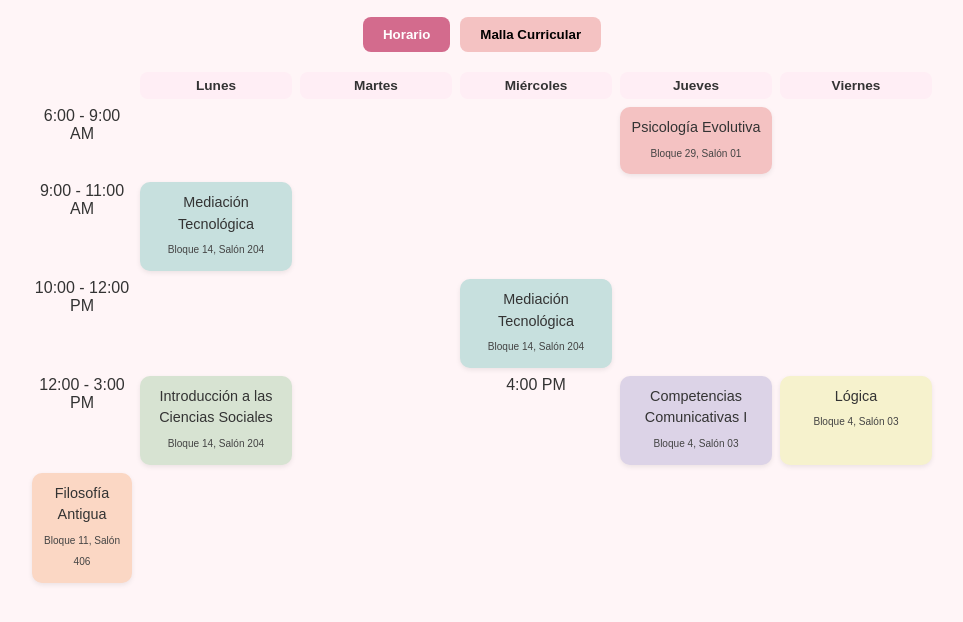
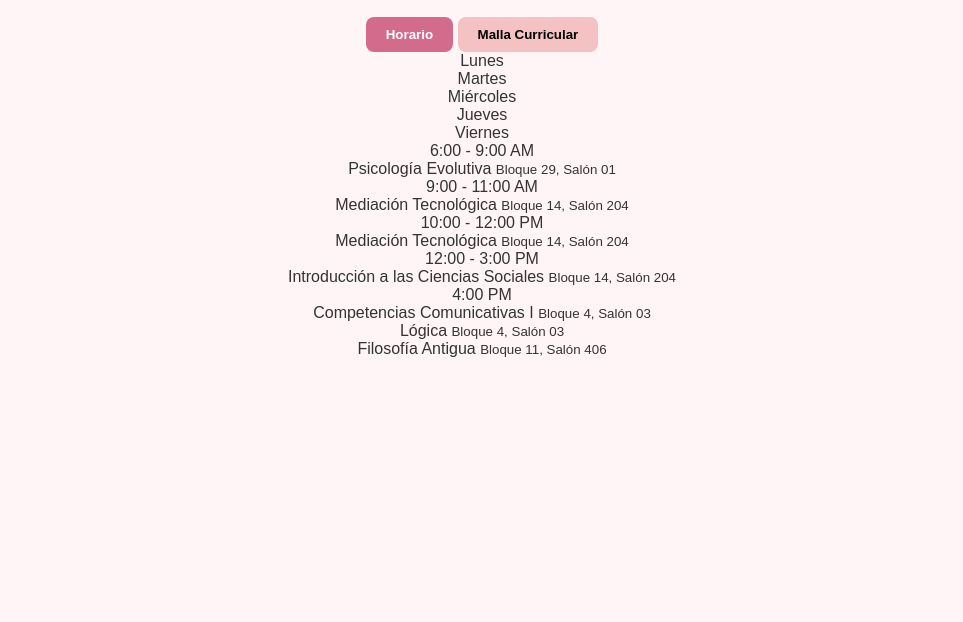
Before and after one commit to ktwhos/Horario, a plain HTML site: page index.html in a window 1280 px wide. Shown: the part 56-678 px from the top of the page, without its empty margins (158-1121 px from the left). Drawn offline with Linux system fonts and the light colour scheme.

Commit message:
Update index.html

```diff
--- a/index.html
+++ b/index.html
@@ -3,7 +3,7 @@
 <head>
   <meta charset="UTF-8">
   <meta name="viewport" content="width=device-width, initial-scale=1.0">
-  <title>Horario y Malla - Ciencias Sociales</title>
+  <title>Malla - Ciencias Sociales</title>
   <style>
     body {
       font-family: Arial, sans-serif;
@@ -17,14 +17,6 @@
       margin: 20px;
       font-size: 1.8em;
       font-weight: bold;
-    }
-
-    /* Botones pestañas */
-    .tabs {
-      display: flex;
-      justify-content: center;
-      gap: 10px;
-      margin-bottom: 20px;
     }
 
     .tab-button {
@@ -48,46 +40,6 @@
     .tab-content.active {
       display: block;
     }
-
-    /* 🎨 Estilo del horario */
-    .schedule {
-      display: grid;
-      grid-template-columns: 100px repeat(5, 1fr);
-      gap: 8px;
-      max-width: 900px;
-      margin: auto;
-    }
-
-    time, .day {
-      background: #ffeef5;
-      padding: 6px;
-      border-radius: 8px;
-      font-size: 0.85em;
-      font-weight: bold;
-    }
-
-    .class {
-      padding: 10px;
-      border-radius: 10px;
-      font-size: 0.9em;
-      line-height: 1.5em;
-      box-shadow: 0 2px 5px rgba(0,0,0,0.08);
-    }
-
-    .class small {
-      font-size: 0.7em;
-      display: block;
-      margin-top: 4px;
-      color: #444;
-    }
-
-    /* Colores pastel */
-    .psicologia { background-color: #F4C2C2; }
-    .mediacion { background-color: #C7E0DE; }
-    .sociales { background-color: #D7E3D2; }
-    .comunicacion { background-color: #DCD3E7; }
-    .logica { background-color: #F6F2CD; }
-    .filosofia { background-color: #FBD7C4; }
 
     /* 📚 Estilo de la malla */
     .malla {
```
